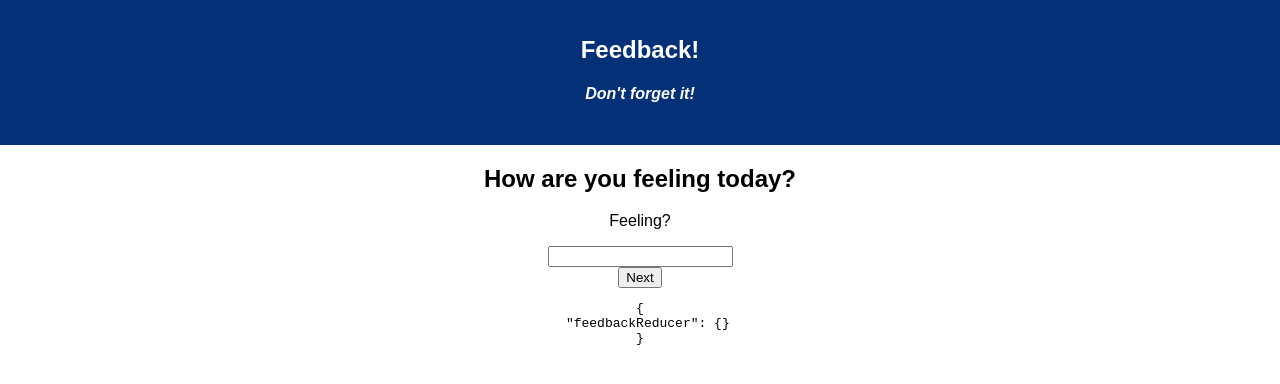
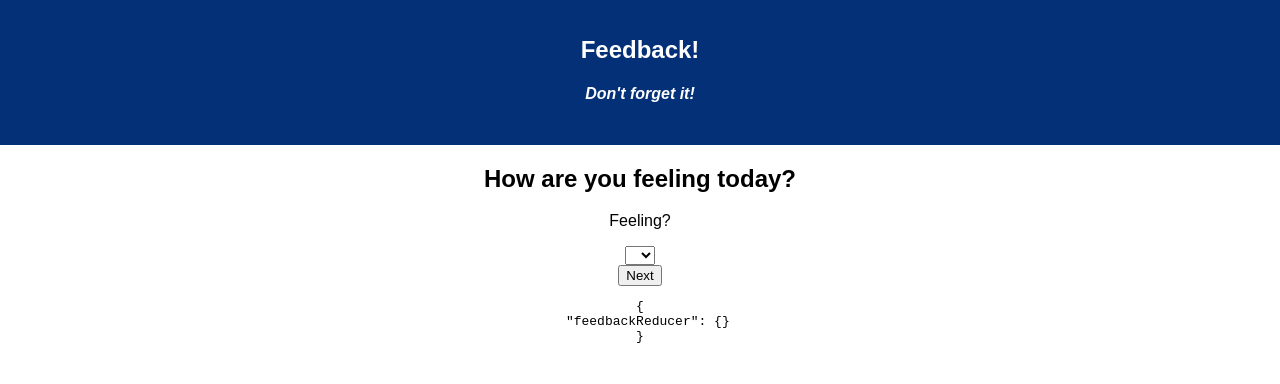
Before and after one commit to wallshkim/redux-feedback-loop, a React (Create React App) app: page / in a window 1280 px wide. Shown: the top 384 px of the page. Built offline with nearby package versions, Linux system fonts and the light colour scheme.

Commit message:
Replaces inputs with dropdowns

```diff
--- a/src/components/Feeling/Feeling.js
+++ b/src/components/Feeling/Feeling.js
@@ -34,7 +34,15 @@
             <div className="Feeling">
                 <h2>How are you feeling today?</h2>
                 <p>Feeling?</p>
-                <input value={this.state.feeling} onChange={this.handleChange} />
+                {/* <input value={this.state.feeling} onChange={this.handleChange} /> */}
+                <select value={this.state.feeling} onChange={this.handleChange}>
+                    <option value=""></option>
+                    <option value="1">1</option>
+                    <option value="2">2</option>
+                    <option value="3">3</option>
+                    <option value="4">4</option>
+                    <option value="5">5</option>
+                </select>
 
                 <div>
                     <button onClick={this.handleClick}>Next</button>
--- a/src/components/Support/Support.js
+++ b/src/components/Support/Support.js
@@ -33,7 +33,15 @@
             <div className="Support">
                 <h2>How well are you being supported?</h2>
                 <p>Support?</p>
-                <input value={this.state.support} onChange={this.handleChange} />
+                {/* <input value={this.state.support} onChange={this.handleChange} /> */}
+                <select value={this.state.feeling} onChange={this.handleChange}>
+                    <option value=""></option>
+                    <option value="1">1</option>
+                    <option value="2">2</option>
+                    <option value="3">3</option>
+                    <option value="4">4</option>
+                    <option value="5">5</option>
+                </select>
 
                 <div>
                     <button onClick={this.handleClick}>Next</button>
--- a/src/components/Understanding/Understanding.js
+++ b/src/components/Understanding/Understanding.js
@@ -33,8 +33,15 @@
             <div className="Understanding">
                 <h2>How well are you understanding the content?</h2>
                 <p>Understanding?</p>
-                <input value={this.state.understanding} onChange={this.handleChange} />
-
+                {/* <input value={this.state.understanding} onChange={this.handleChange} /> */}
+                <select value={this.state.feeling} onChange={this.handleChange}>
+                    <option value=""></option>
+                    <option value="1">1</option>
+                    <option value="2">2</option>
+                    <option value="3">3</option>
+                    <option value="4">4</option>
+                    <option value="5">5</option>
+                </select>
 
                 <div>
                     <button onClick={this.handleClick}>Next</button>
--- a/src/index.js
+++ b/src/index.js
@@ -11,13 +11,13 @@
 
 const feedbackReducer = (state = {}, action) => {
     if (action.type === 'ADD_FEELING'){
-        return {...state, feeling: action.payload}
+        return {...state, feeling: Number(action.payload) }
     }
     else if (action.type === 'ADD_UNDERSTANDING'){
-        return {...state, understanding: action.payload}
+        return { ...state, understanding: Number(action.payload) }
     }
     else if (action.type === 'ADD_SUPPORT') {
-        return { ...state, support: action.payload }
+        return { ...state, support: Number(action.payload) }
     }
     else if (action.type === 'ADD_COMMENTS') {
         return { ...state, comments: action.payload }
```
